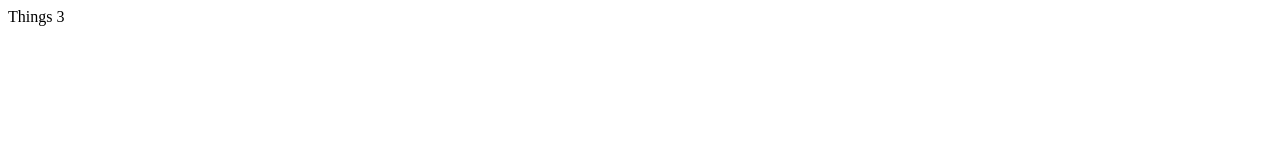
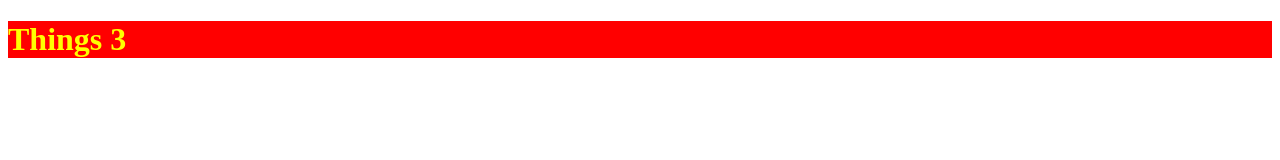
Before and after one commit to xizes2/202207-w2chwe-fernando-paulino, a website: page public/index.html in a window 1280 px wide. Drawn offline with nearby package versions, Linux system fonts and the light colour scheme; files that its build step writes are made by us from their sources.

Commit message:
config sass, add node config for eslint

```diff
--- a/public/index.html
+++ b/public/index.html
@@ -5,9 +5,10 @@
     <meta http-equiv="X-UA-Compatible" content="IE=edge" />
     <meta name="viewport" content="width=device-width, initial-scale=1.0" />
     <link rel="shortcut icon" href="../gameoflifefav.ico" type="image/x-icon" />
+    <link rel="stylesheet" href="./css/styles.css" />
     <title>Game of Life</title>
   </head>
   <body>
-    Things 3
+    <h1>Things 3</h1>
   </body>
 </html>
--- /dev/null
+++ b/scss/styles.scss
@@ -0,0 +1,4 @@
+h1 {
+  color: yellow;
+  background-color: red;
+}
```
Also changed, not shown: package.json (+6 -4 lines), .eslintrc.js, 2 other files.
